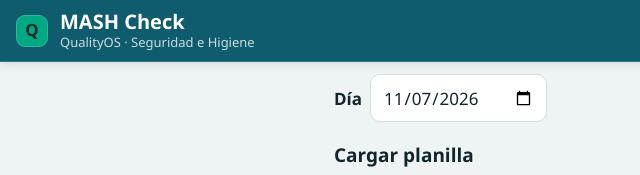
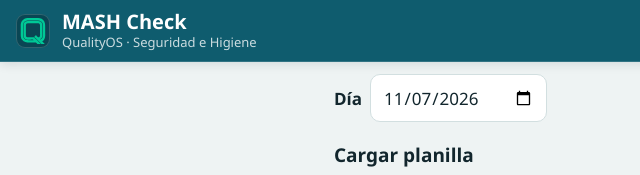
Before and after one commit to roca-byte/mash-check, a plain HTML site: page index.html in a window 1280 px wide. Shown: the top 175 px of the page, 0-640 px from the left. Drawn offline with Linux system fonts and the light colour scheme.

Commit message:
Integrar logo original de QualityOS
Reemplaza la Q de texto por el logo original en la barra superior y regenera los iconos 192/512 con la Q sobre fondo teal. Actualiza favicon y cache del service worker.

```diff
--- a/css/styles.css
+++ b/css/styles.css
@@ -69,11 +69,11 @@ body {
 .barra-superior h1 { margin: 0; font-size: 20px; line-height: 1.15; }
 .barra-superior .sub { font-size: 13px; opacity: .78; }
 .q-mark {
-  width: 32px; height: 32px; flex: none; display: grid; place-items: center;
-  border-radius: 9px; background: #00a884; color: #062a30;
-  font-weight: 800; font-size: 1.05rem; line-height: 1;
-  box-shadow: inset 0 0 0 1px rgba(255, 255, 255, .18);
+  width: 34px; height: 34px; flex: none; display: grid; place-items: center;
+  border-radius: 9px; background: var(--verde-oscuro);
+  box-shadow: inset 0 0 0 1px rgba(255, 255, 255, .16);
 }
+.q-mark img { width: 26px; height: 26px; display: block; }
 
 main { padding: 12px 14px 110px; max-width: 640px; margin: 0 auto; }
 h2 { font-size: 19px; margin: 20px 0 10px; }
--- a/index.html
+++ b/index.html
@@ -15,7 +15,7 @@
 </head>
 <body>
   <header class="barra-superior">
-    <span class="q-mark" aria-hidden="true">Q</span>
+    <span class="q-mark" aria-hidden="true"><img src="icons/qualityos.svg" alt=""></span>
     <div class="barra-titulo">
       <h1>MASH Check</h1>
       <span class="sub">QualityOS · Seguridad e Higiene</span>
--- a/sw.js
+++ b/sw.js
@@ -7,7 +7,7 @@
  *
  * Los DATOS (registros y planillas) no se guardan acá: viven en localStorage y no se tocan.
  */
-const VERSION = 'mash-check-v3';
+const VERSION = 'mash-check-v4';
 
 // Todo lo que la app necesita para arrancar sin red. RUTAS RELATIVAS: en GitHub Pages la app
 // está en /mash-check/ y una ruta como '/index.html' apuntaría a la raíz del dominio.
@@ -20,6 +20,7 @@ const ARCHIVOS = [
   './js/report.js',
   './js/app.js',
   './manifest.json',
+  './icons/qualityos.svg',
   './icons/icon.svg',
   './icons/icon-192.png',
   './icons/icon-512.png'
```
Also changed, not shown: icons/icon-192.png, icons/icon-512.png, icons/icon.svg, icons/qualityos.svg (added).
